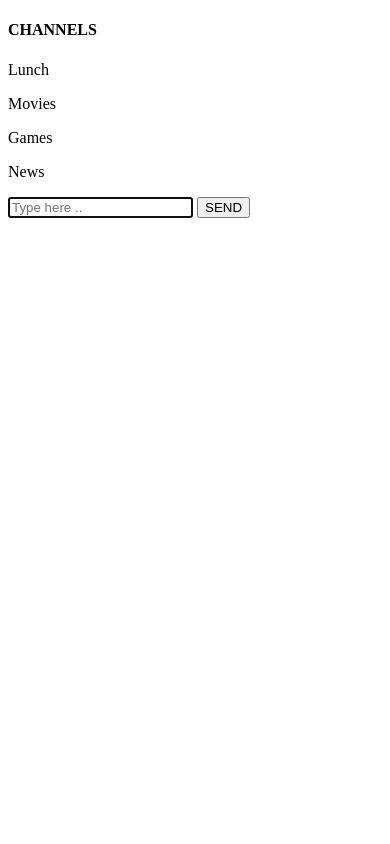
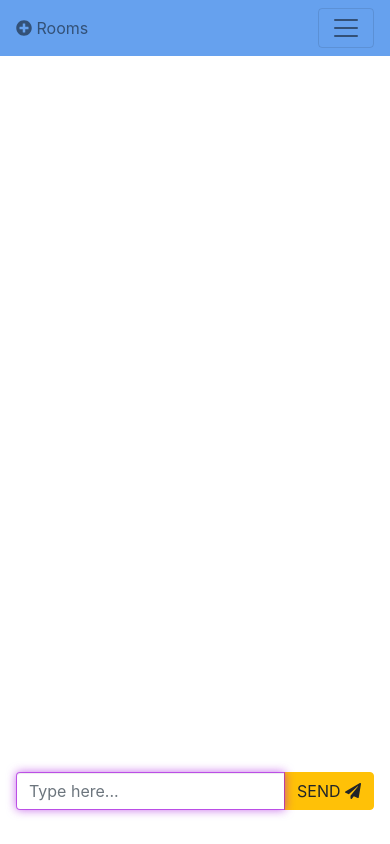
Before and after one commit to abojja9/Flack, a Flask app: page /chat in a window 390 px wide. Run offline with Flask 2, Linux system fonts and the light colour scheme; the visitor is signed in with stand-in values (Sample User, id 1); data comes from the database, SQL or seed files in the repository; some libraries are stand-ins or nearby versions.

Commit message:
Basic functionality completed

```diff
--- a/static/scripts/chat_page.js
+++ b/static/scripts/chat_page_1.js
@@ -1,4 +1,9 @@
 document.addEventListener('DOMContentLoaded', () => {
+
+    // Make sidebar collapse on click
+    document.querySelector('#show-sidebar-button').onclick = () => {
+        document.querySelector('#sidebar').classList.toggle('view-sidebar');
+    };
 
     // Make 'enter key submit message'
     let msg = document.querySelector('#user_message');
--- a/static/scripts/socketio_15.js
+++ b/static/scripts/socketio_19.js
@@ -13,16 +13,51 @@ document.addEventListener('DOMContentLoaded', () => {
        const span_timestamp = document.createElement('span');
        const br = document.createElement('br');
 
-       if (data.username){
-         span_username.innerHTML = data.username;
-         span_timestamp.innerHTML = data.time_stamp;
-         p.innerHTML = span_username.outerHTML + br.outerHTML + data.msg + br.outerHTML + span_timestamp.outerHTML;
-         document.querySelector("#display-message-section").append(p);
-       } else{
+       if (data.username == username) {
+         p.setAttribute("class", "my-msg");
+
+         // Username
+         span_username.setAttribute("class", "my-username");
+         span_username.innerText = data.username;
+
+         // Timestamp
+         span_timestamp.setAttribute("class", "timestamp");
+         span_timestamp.innerText = data.time_stamp;
+
+         // HTML to append
+         p.innerHTML += span_username.outerHTML + br.outerHTML + data.msg + br.outerHTML + span_timestamp.outerHTML
+
+         //Append
+         document.querySelector('#display-message-section').append(p);
+      } else if (typeof data.username !== 'undefined') {
+         p.setAttribute("class", "others-msg");
+
+         // Username
+         span_username.setAttribute("class", "other-username");
+         span_username.innerText = data.username;
+
+         // Timestamp
+         span_timestamp.setAttribute("class", "timestamp");
+         span_timestamp.innerText = data.time_stamp;
+
+         // HTML to append
+         p.innerHTML += span_username.outerHTML + br.outerHTML + data.msg + br.outerHTML + span_timestamp.outerHTML;
+
+         //Append
+         document.querySelector('#display-message-section').append(p);
+     }
+      else{
          printSysMsg(data.msg);
        }
-    });
+    scrollDownChatWindow();
+      }
+    );
 
+    // Scroll chat window down
+    function scrollDownChatWindow() {
+      const chatWindow = document.querySelector("#display-message-section");
+      chatWindow.scrollTop = chatWindow.scrollHeight;
+  }
     document.querySelector('#send_message').onclick = () => {
 
          data = {'msg': document.querySelector('#user_message').value,
@@ -57,6 +92,10 @@ document.addEventListener('DOMContentLoaded', () => {
      function joinRoom(room){
         socket.emit('join', {'username': username, 'room': room});
 
+      //   // Highlight selected room
+      //   document.querySelector('#' + CSS.escape(room)).style.color = "#ffc107";
+      //   document.querySelector('#' + CSS.escape(room)).style.backgroundColor = "white";
+
         // Clear message area
         document.querySelector('#display-message-section').innerHTML = '';
         document.querySelector('#user_message').focus();
@@ -65,8 +104,13 @@ document.addEventListener('DOMContentLoaded', () => {
      // Print System Message
      function printSysMsg(msg){
         const p = document.createElement('p');
+        p.setAttribute("class", "system-msg");
         p.innerHTML = msg;
         document.querySelector('#display-message-section').append(p);
+        scrollDownChatWindow()
+
+        // Autofocus on text box
+        document.querySelector("#user_message").focus();
      }
 
 
--- /dev/null
+++ b/static/styles/chat_style_5.css
@@ -0,0 +1,152 @@
+
+.wrapper {
+    display: flex;
+}
+
+#main-section {
+    overflow: hidden; /* Makee this div contain its floated children */
+    width: 100%;
+}
+
+#sidebar {
+    margin-top: 2em;
+    float: left; /* Make this div as wide as its contents */
+    min-height: 96vh;
+    padding-left: 1em;
+    padding-top: 3em;
+    padding-right:1em;
+    border-right: 0.5px solid #898c91;
+}
+
+#sidebar p {
+    padding-left: 2em;
+    padding-right:2em;
+}
+
+#sidebar p:hover {
+    background-color: #b907ff5b;
+}
+
+#sidebar h4 {padding-left: 0.5em;}
+
+
+#sidebar.view-sidebar {display: none;}
+
+#show-sidebar-button {
+    visibility: hidden;
+    opacity: 0;
+    transition: visibility 0s, opacity 0.5s;
+    color: #335177;
+}
+
+@media (max-width: 567px) {
+    #sidebar {
+        display: none;
+    }
+
+    #sidebar.view-sidebar {
+        display: block;
+    }
+
+    #show-sidebar-button {
+        visibility: visible;
+        opacity: 1;
+    }
+}
+
+
+.cursor-pointer {
+    cursor: pointer;
+}
+
+#rightside-pannel {
+    overflow: hidden; /* Make this div take up the rest of the horizontal space, and no more */
+}
+
+#display-message-section {
+    margin-top: 5em;
+    min-height: 82vh;
+    max-height: 82vh;
+    overflow-y: auto; /*Make  this section scrolable */
+}
+
+#input-area {
+    padding-left: 1em;
+    padding-right: 1em;
+    bottom: 0;
+}
+
+input[type=text]:focus{
+    border-color: #a20edd9a;
+    box-shadow: 0px 1px 1px rgba(0, 0, 0, 0.075) inset, 0px 0px 10px #a20edd9a;
+}
+
+@keyframes fadeIn {
+  0% {opacity: 0;}
+  100% {opacity: 1;}
+}
+
+.others-msg {
+    margin-right:7em;
+    margin-left: 1em;
+    padding: 0.5em 0.5em 0.5em 1em;
+    border-radius: 5px;
+    border-color: grey;
+    border-width: 0.5px;
+    border-style: solid;
+    background-color: #C2DBFB;
+    /* animation */
+    animation-name: fadeIn;
+    animation-duration: 0.75s;
+    animation-fill-mode: forwards;
+    animation-timing-function: ease-in-out;
+}
+
+.my-msg {
+    margin-left:7em;
+    margin-right:1em;
+    padding: 0.5em 0.5em 0.5em 1em;
+    border-radius: 5px;
+    border-color: #206ED2;
+    border-width: 1px;
+    border-style: solid;
+    /* animation */
+    animation-name: fadeIn;
+    animation-duration: 0.75s;
+    animation-fill-mode: forwards;
+    animation-timing-function: ease-in-out;
+}
+
+.system-msg {
+    margin-right:7em;
+    margin-left: 1em;
+    padding: 0.5em 0.5em 0.5em 1em;
+    color: #656d78;
+    font-size:0.9em;
+}
+
+.timestamp {
+    color: #656d78;
+    font-size:0.7em;
+}
+
+.other-username {
+    font-weight: bold;
+    font-size: 1.1em;
+    color: #206ED2;
+}
+
+.my-username {
+    font-weight: bold;
+    font-size: 1.1em;
+    color: #FF6B13;
+}
+
+#msg-input {
+    border-color: #b907ff5b;
+    border-width: 5px;
+}
+
+#get-username {
+    display: none !important;
+}
--- a/templates/chat.html
+++ b/templates/chat.html
@@ -6,15 +6,40 @@
         <meta name="viewport" content="width=device-width, initial-scale=1">
 
         <title>{% block title %}{% endblock %} - Flack</title>
+        <!-- Bootstrap -->
+        <link rel="stylesheet" href="https://stackpath.bootstrapcdn.com/bootstrap/4.1.3/css/bootstrap.min.css" integrity="sha384-MCw98/SFnGE8fJT3GXwEOngsV7Zt27NXFoaoApmYm81iuXoPkFOJwJ8ERdknLPMO" crossorigin="anonymous">
+
+        <!-- Custom css for chat pages -->
+        <link rel="stylesheet" type="text/css" href="{{ url_for('static', filename='styles/chat_style_5.css') }}">
 
 
     </head>
 
     <body>
-        <nav>
 
+        <div class="wrapper">
+            <!-- Nav bar start -->
+            <nav class="navbar navbar-expand-sm navbar-light fixed-top" style="background-color: #66a1ee">
 
+                    <div class="container-fluid">
+                        <div id="show-sidebar-button" class="cursor-pointer">
+                            <i class="fas fa-plus-circle "></i>
+                            <span>Rooms</span>
+                        </div>
+
+                        <button class="navbar-toggler" type="button" data-toggle="collapse" data-target="#navbarSupportedContent" aria-controls="navbarSupportedContent" aria-expanded="false" aria-label="Toggle navigation">
+                        <span class="navbar-toggler-icon"></span>
+                        </button>
+                        <div class="collapse navbar-collapse" id="navbarSupportedContent">
+                            <ul class="navbar-nav ml-auto">
+                                <li class="nav-item">
+                                    <a id="logout-btn" class="nav-link" href="{{ url_for('logout') }}"><span style="color: #335177">Logout</span></a>
+                                </li>
+                            </ul>
+                        </div>
+                    </div>
                 </nav>
+                <!-- Nav bar end -->
 
             <div id="main-section">
 
@@ -22,7 +47,7 @@
                 <nav id="sidebar">
                     <h4>CHANNELS</h4>
                     {% for room in rooms %}
-                    <p class="select-room">{{ room|title }}</p>
+                        <p class="select-room">#{{ room|title }}</p>
                     {% endfor %}
 
 
@@ -37,9 +62,17 @@
                     </div>
 
                     <!-- Input Message Area -->
-                <div id="input-area">
+                    <!-- <div id="input-area">
                         <input type="text" id="user_message" placeholder="Type here .." autocomplete="off">
                         <button type="button" id="send_message">SEND</button>
+
+                    </div> -->
+                    <div id="input-area" class="input-group mb-3">
+                            <input type="text" id="user_message" class="form-control" placeholder="Type here..." aria-label="Type a message" aria-describedby="basic-addon2" autocomplete="off">
+                            <div class="input-group-append">
+                                <button id="send_message" class="btn btn-warning" type="button">SEND <i class="fas fa-paper-plane"></i></button>
+                            </div>
+                    </div>
 
                 </div>
 
@@ -52,17 +85,29 @@
             const username = `{{ username }}`;
         </script>
 
+        <!-- Get username -->
+        <span id="get-username">{{ username }}</span>
+
         <!-- Chat page -->
-        <script src="{{url_for('static', filename='scripts/chat_page.js')}}">
+        <script src="{{url_for('static', filename='scripts/chat_page_1.js')}}">
         </script>
 
         <!-- Socket IO JS from flask-socketio documentation -->
         <script src="//cdnjs.cloudflare.com/ajax/libs/socket.io/2.2.0/socket.io.js" integrity="sha256-yr4fRk/GU1ehYJPAs8P4JlTgu0Hdsp4ZKrx8bDEDC3I=" crossorigin="anonymous"></script>
 
         <!-- Custom SOcket IO -->
-        <script src="{{url_for('static', filename='scripts/socketio_15.js')}}">
+        <script src="{{url_for('static', filename='scripts/socketio_19.js')}}">
 
         </script>
 
+        <!-- Bootstrap -->
+        <script src="https://code.jquery.com/jquery-3.3.1.slim.min.js" integrity="sha384-q8i/X+965DzO0rT7abK41JStQIAqVgRVzpbzo5smXKp4YfRvH+8abtTE1Pi6jizo" crossorigin="anonymous"></script>
+        <script src="https://stackpath.bootstrapcdn.com/bootstrap/4.1.3/js/bootstrap.min.js" integrity="sha384-ChfqqxuZUCnJSK3+MXmPNIyE6ZbWh2IMqE241rYiqJxyMiZ6OW/JmZQ5stwEULTy" crossorigin="anonymous"></script>
+
+        <!-- Font Awesome JS -->
+        <script defer src="https://use.fontawesome.com/releases/v5.0.13/js/solid.js" integrity="sha384-tzzSw1/Vo+0N5UhStP3bvwWPq+uvzCMfrN1fEFe+xBmv1C/AtVX5K0uZtmcHitFZ" crossorigin="anonymous"></script>
+        <script defer src="https://use.fontawesome.com/releases/v5.0.13/js/fontawesome.js" integrity="sha384-6OIrr52G08NpOFSZdxxz1xdNSndlD4vdcf/q2myIUVO0VsqaGHJsB0RaBE01VTOY" crossorigin="anonymous"></script>
+
+
     </body>
 </html>
```
Also changed, not shown: static/styles/main_style_3.css (added, +79 -0 lines), templates/layout.html (+24 -1 lines). Lines whose indentation alone changed are shown as unchanged.
